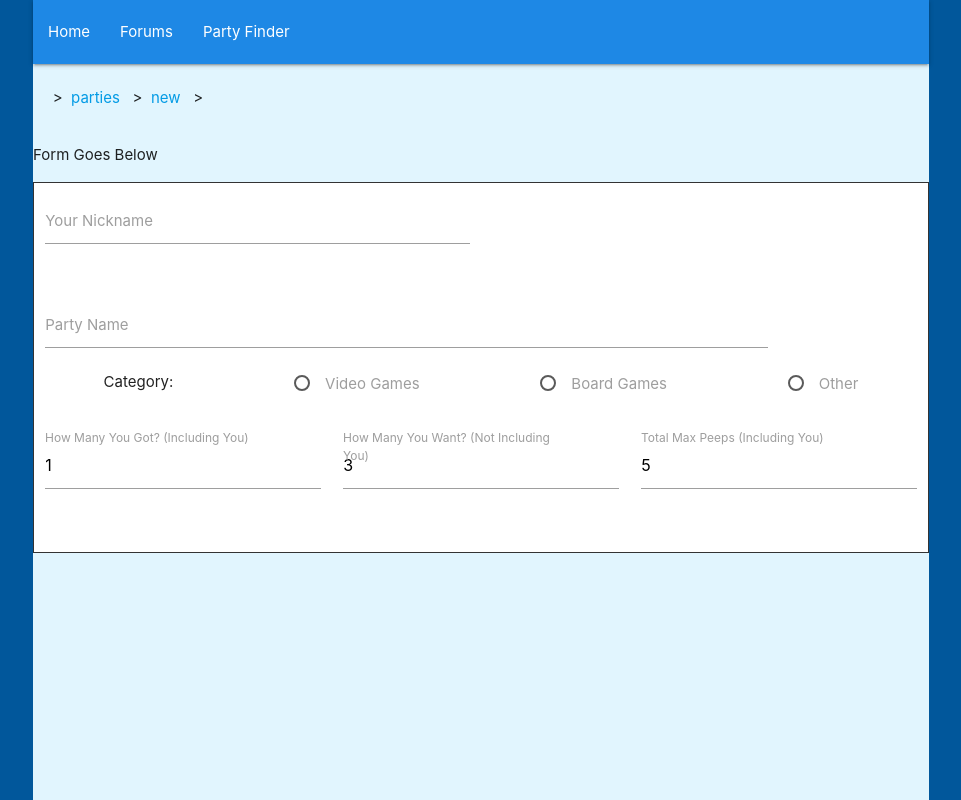
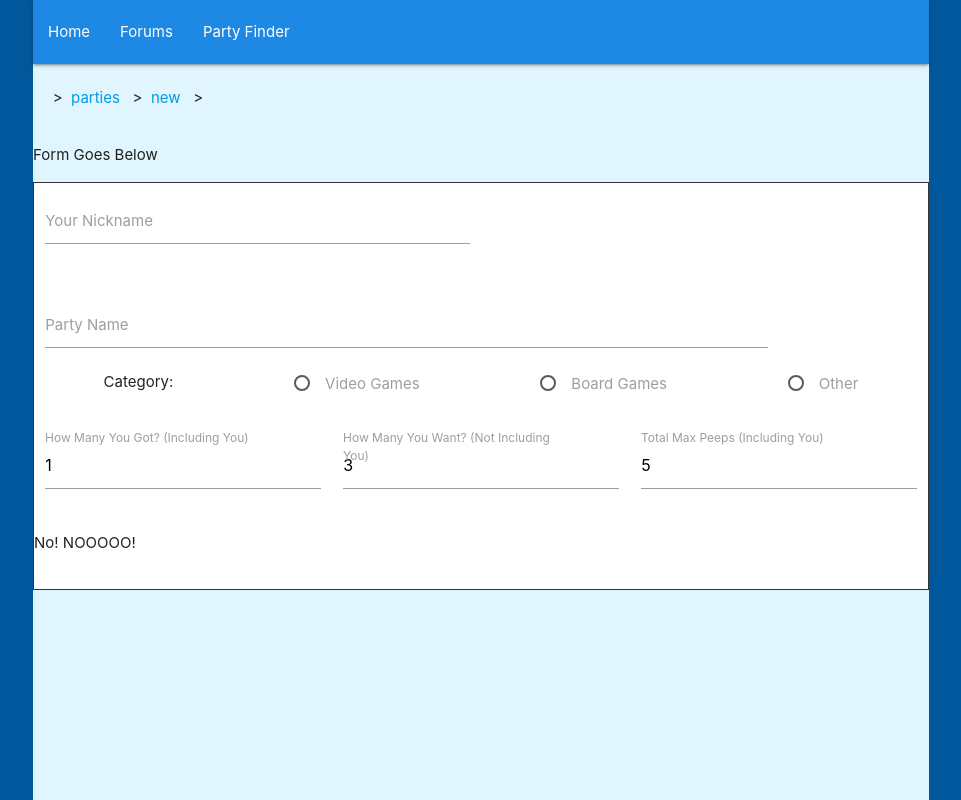
Before and after one commit to jryankendall/LFG-Project, a React (Create React App) app in the folder client/: page /parties/new in a window 1280 px wide. Shown: the top 800 px of the page, without its empty margins (159-1120 px from the left). Built offline with nearby package versions, Linux system fonts and the light colour scheme.

Commit message:
One more test

```diff
--- a/client/package.json
+++ b/client/package.json
@@ -5,6 +5,7 @@
   "private": true,
   "main": "index.js",
   "dependencies": {
+    "if-env": "^1.0.4",
     "moment": "^2.24.0",
     "react": "^16.8.6",
     "react-dom": "^16.8.6",
--- a/client/src/components/PartyGoal/index.js
+++ b/client/src/components/PartyGoal/index.js
@@ -10,16 +10,28 @@ class PartyGoal extends Component {
         if (this.props.category === "video games") {
             return(
                 <div>
-
+                    <p>Vidya</p>
                 </div>
             )
         } else if (this.props.category === "board games") {
-
+            return(
+                <div>
+                    <p>Byoard</p>
+                </div>
+            )
         } else if (this.props.category === "other") {
-
+            return(
+                <div>
+                    <p>Oth0r</p>
+                </div>
+            )
         } else {
             console.log("What happened?!");
-
+            return(
+                <div>
+                    <p>No! NOOOOO!</p>
+                </div>
+            )
         };
     };
 }
--- a/client/src/pages/NewParty.js
+++ b/client/src/pages/NewParty.js
@@ -82,7 +82,7 @@ class NewParty extends Component {
                         </div>
                     </div>
                     <div className="row">
-
+                        <PartyGoal category={this.state.new.category} />
                     </div>
                 </form>
             </div>
```
Also changed, not shown: 2 other files (tests, documents, lock files or other folders).
